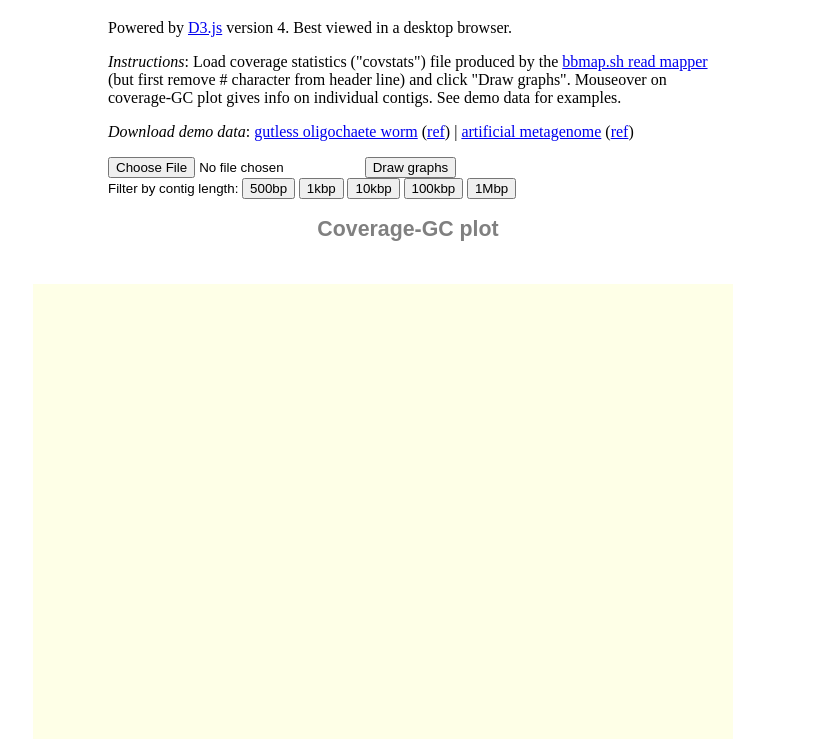
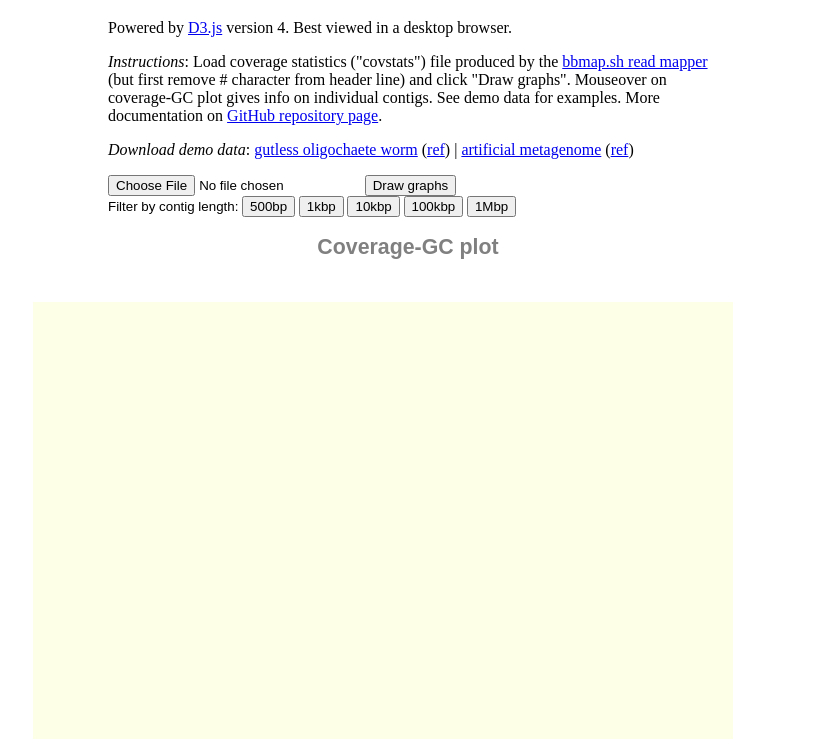
Before and after one commit to kbseah/gbtlite, a plain HTML site: page index.html in a window 1280 px wide. Shown: the part 61-800 px from the top of the page, without its empty margins (232-1048 px from the left). Drawn offline with Linux system fonts and the light colour scheme.

Commit message:
Update links

```diff
--- a/index.html
+++ b/index.html
@@ -54,7 +54,7 @@ h2 {
 <h1>gbtlite - Visualize metagenomes in a web browser</h1>
 <div id="frontmatter" style="width:600px;margin:auto">
 <p>Powered by <a href="https://d3js.org/">D3.js</a> version 4. Best viewed in a desktop browser.</p>
-<p><i>Instructions</i>: Load coverage statistics ("covstats") file produced by the <a href="https://sourceforge.net/projects/bbmap/">bbmap.sh read mapper</a> (but first remove # character from header line) and click "Draw graphs". Mouseover on coverage-GC plot gives info on individual contigs. See demo data for examples.
+<p><i>Instructions</i>: Load coverage statistics ("covstats") file produced by the <a href="https://sourceforge.net/projects/bbmap/">bbmap.sh read mapper</a> (but first remove # character from header line) and click "Draw graphs". Mouseover on coverage-GC plot gives info on individual contigs. See demo data for examples. More documentation on <a href="https://github.com/kbseah/gbtlite/">GitHub repository page</a>.</p>
 <p><i>Download demo data</i>: <a href="SampleA2.covstats">gutless oligochaete worm</a> (<a href="http://genome.jgi.doe.gov/OlaalgELextract2/OlaalgELextract2.info.html">ref</a>) | <a href="AB_assem_megahit.covstats">artificial metagenome</a> (<a href="https://www.ncbi.nlm.nih.gov/pubmed/23387867">ref</a>)</p>
 </div>
 
```
Also changed, not shown: 1 other file.
